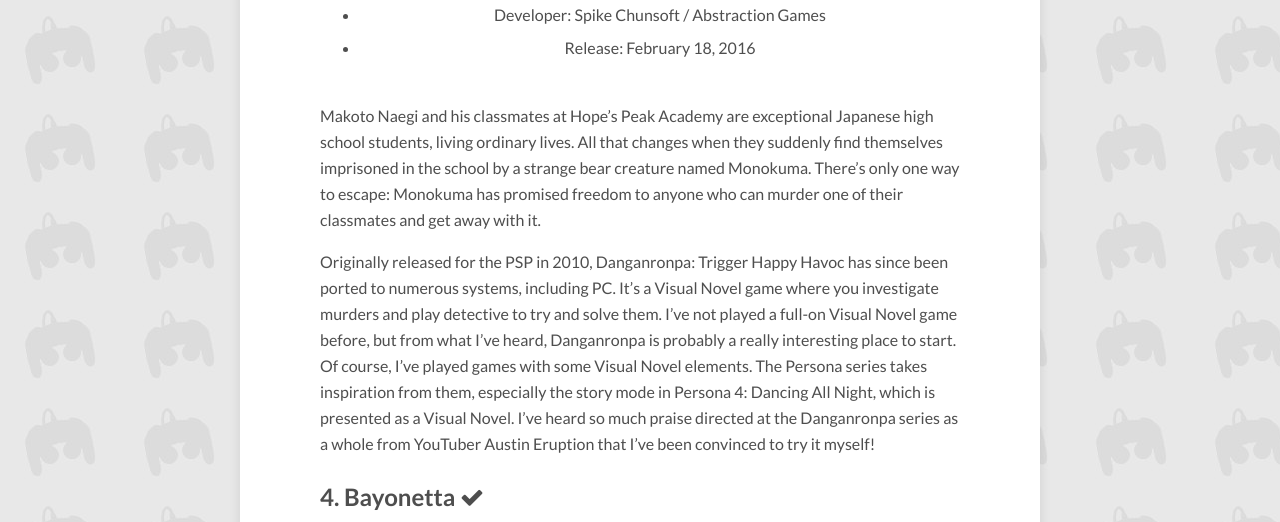
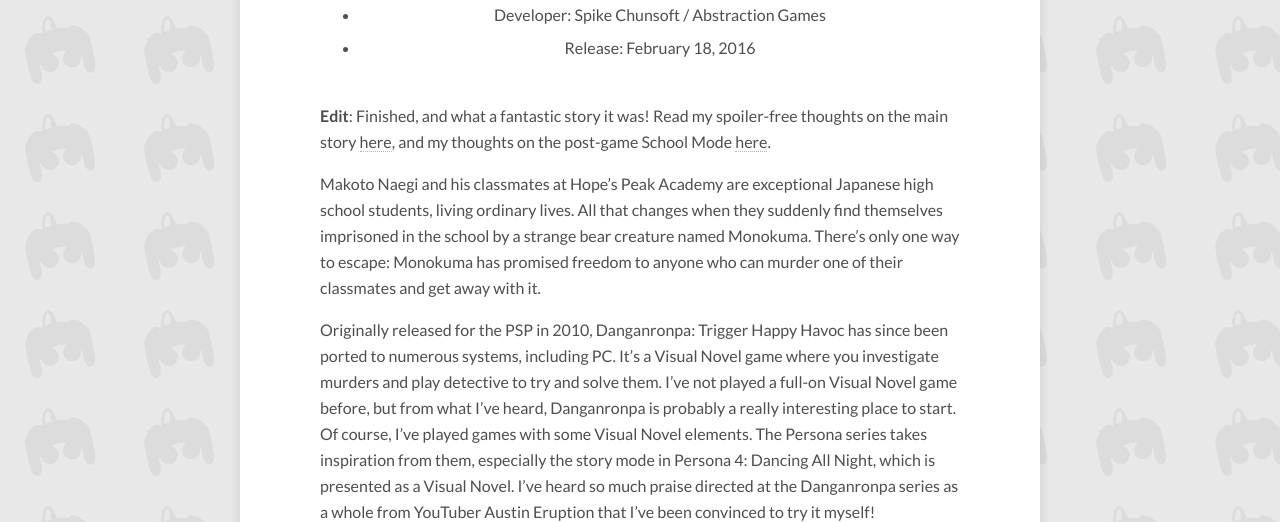
Before and after one commit to BravingTheBacklog/bravingthebacklog.github.io, a Jekyll site: the page built from _posts/2019-05-04-top-10-games-in-my-steam-backlog-may-2019.md, in a window 1280 px wide and 900 px high, scrolled down 4551 px, cut to the strip 154-676 px from the top of the window. Built offline with Jekyll 4.4.1, drawn with Linux system fonts in a browser that asks for light colours; nearby versions of some CDN libraries; comment, search, counter and statistics services are not loaded.

Commit message:
Check off Danganronpa on Top 10 Steam backlog

```diff
--- a/_posts/2019-05-04-top-10-games-in-my-steam-backlog-may-2019.md
+++ b/_posts/2019-05-04-top-10-games-in-my-steam-backlog-may-2019.md
@@ -111,7 +111,9 @@
 was part of a Humble Bundle recently, I took a chance and picked it up. Let's
 hope this gamble pays off!
 
-## 5. {% include game.html game="Danganronpa Trigger Happy Havoc" %}
+## 5. {% include game.html game="Danganronpa Trigger Happy Havoc"  checkmark="" %}
+
+**Edit**: Finished, and what a fantastic story it was! Read my spoiler-free thoughts on the main story [here]({% post_url 2019-12-09-what-im-playing-no-49 %}#Danganronpa:TriggerHappyHavoc), and my thoughts on the post-game School Mode [here]({%post_url 2019-12-16-what-im-playing-no-50 %}#Danganronpa:TriggerHappyHavoc).
 
 Makoto Naegi and his classmates at Hope's Peak Academy are exceptional Japanese
 high school students, living ordinary lives. All that changes when they suddenly
```
